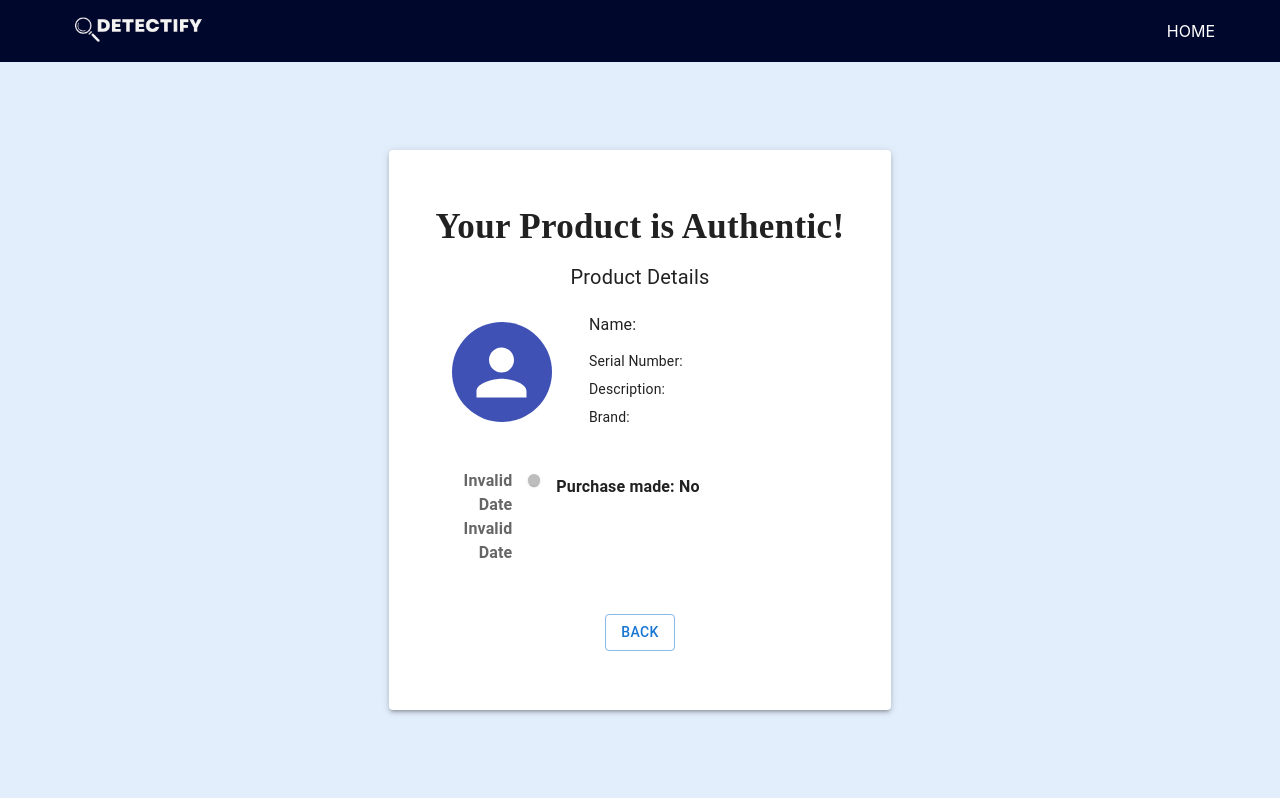
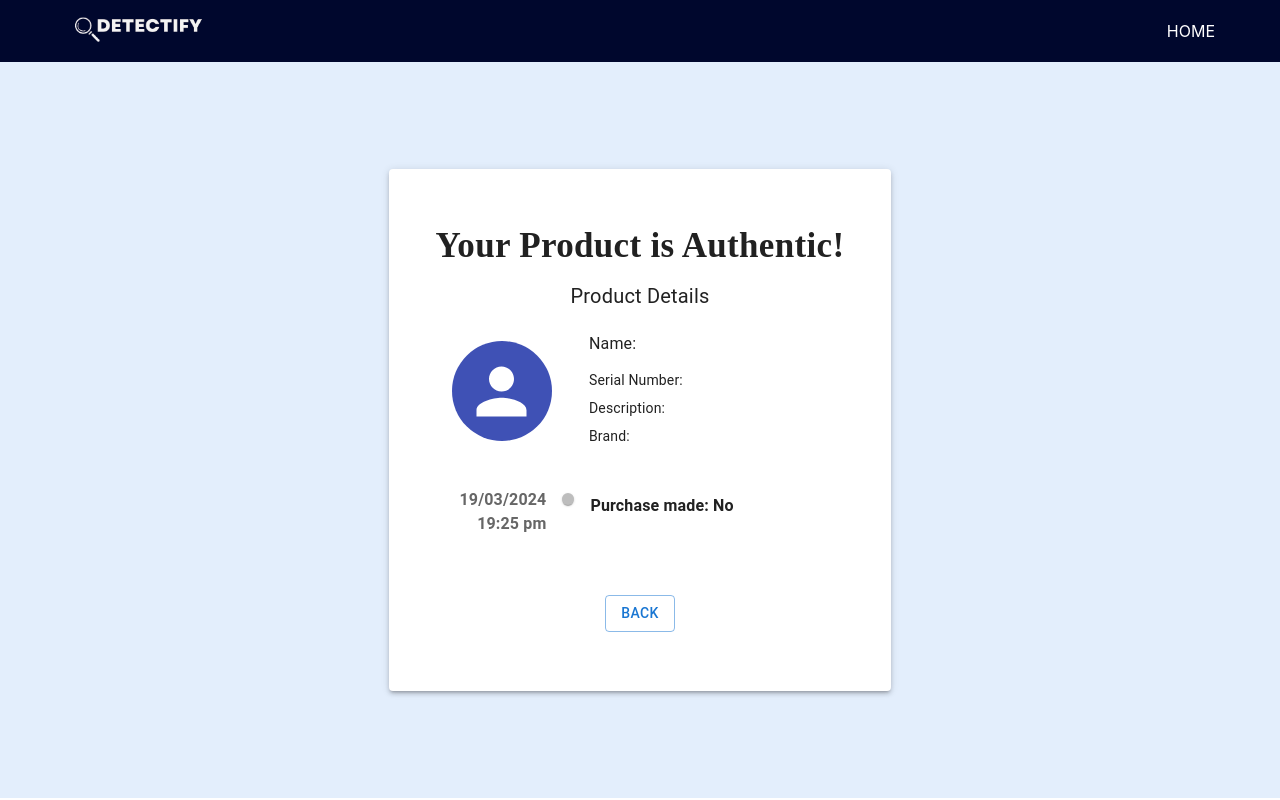
Before and after one commit to IceCYrip/detectify-frontend, a React (Create React App) app: page /product in a window 1280 px wide. Shown: the top 800 px of the page. Built offline with nearby package versions, Linux system fonts and the light colour scheme.

Commit message:
Final: Last and final commit (PLEASEEEEE)

```diff
--- a/src/components/pages/AddProduct.jsx
+++ b/src/components/pages/AddProduct.jsx
@@ -64,7 +64,7 @@ const AddProduct = () => {
   const [manuName, setManuName] = useState('')
   const [loading, setLoading] = useState('')
   const [manuLocation, setManuLocation] = useState('')
-  const [isUnique, setIsUnique] = useState(true)
+  // const [isUnique, setIsUnique] = useState(true)
 
   const CONTRACT_ADDRESS = '0x62081f016446585cCC507528cc785980296b4Ccd'
   const contractABI = abi.abi
@@ -87,47 +87,8 @@ const AddProduct = () => {
     axios
       .get('http://localhost:3003/product/serialNumber')
       .then((res) => setSerialNumber(res?.data?.serialnumber + 1))
+      .catch((err) => console.log(err))
   }, [])
-
-  // useEffect(() => {
-  //   Geocode.setApiKey('AIzaSyB5MSbxR9Vuj1pPeGvexGvQ3wUel4znfYY')
-
-  //   Geocode.fromLatLng(manuLatitude, manuLongtitude).then(
-  //     (response) => {
-  //       const address = response.results[0].formatted_address
-  //       let city, state, country
-  //       for (
-  //         let i = 0;
-  //         i < response.results[0].address_components.length;
-  //         i++
-  //       ) {
-  //         for (
-  //           let j = 0;
-  //           j < response.results[0].address_components[i].types.length;
-  //           j++
-  //         ) {
-  //           switch (response.results[0].address_components[i].types[j]) {
-  //             case 'locality':
-  //               city = response.results[0].address_components[i].long_name
-  //               break
-  //             case 'administrative_area_level_1':
-  //               state = response.results[0].address_components[i].long_name
-  //               break
-  //             case 'country':
-  //               country = response.results[0].address_components[i].long_name
-  //               break
-  //           }
-  //         }
-  //       }
-  //       // setManuLocation(address.replace(/,/g, ';'))
-  //       setManuLocation(address)
-
-  //     },
-  //     (error) => {
-  //       console.error(error)
-  //     }
-  //   )
-  // }, [manuLatitude, manuLongtitude])
 
   const generateQRCode = async (serialNumber) => {
     // const qrCode = await productContract.getProduct(serialNumber);
@@ -263,39 +224,41 @@ const AddProduct = () => {
     }
   }
 
-  const checkUnique = async () => {
-    const res = await axios.get('http://localhost:3003/product/serialNumber')
+  // const checkUnique = async () => {
+  //   const res = await axios.get('http://localhost:3003/product/serialNumber')
 
-    const existingSerialNumbers = res.data.map(
-      (product) => product.serialnumber
-    )
-    existingSerialNumbers.push(serialNumber)
+  //   const existingSerialNumbers = res.data?.serialnumber
+  //   existingSerialNumbers.push(serialNumber)
 
-    // checking for duplicated serial number
-    const duplicates = existingSerialNumbers.filter(
-      (item, index) => existingSerialNumbers.indexOf(item) != index
-    )
+  //   // checking for duplicated serial number
+  //   const duplicates = existingSerialNumbers.filter(
+  //     (item, index) => existingSerialNumbers.indexOf(item) != index
+  //   )
 
-    const isDuplicate = duplicates.length >= 1
+  //   const isDuplicate = duplicates.length >= 1
 
-    setIsUnique(!isDuplicate)
-  }
+  //   setIsUnique(!isDuplicate)
+  // }
 
   const handleSubmit = async (e) => {
     e.preventDefault()
 
-    checkUnique()
+    // checkUnique()
 
-    if (isUnique) {
-      // uploadImage(image)
-      // addProductDB(e) // add product to database
-      setLoading(
-        'Please pay the transaction fee to update the product details...'
-      )
-      await registerProduct(e)
-    }
+    // if (isUnique) {
+    //   // uploadImage(image)
+    //   // addProductDB(e) // add product to database
+    //   setLoading(
+    //     'Please pay the transaction fee to update the product details...'
+    //   )
+    //   await registerProduct(e)
+    // }
+    setLoading(
+      'Please pay the transaction fee to update the product details...'
+    )
+    await registerProduct(e)
 
-    setIsUnique(true)
+    // setIsUnique(true)
   }
 
   return (
@@ -333,8 +296,8 @@ const AddProduct = () => {
           <TextField
             fullWidth
             disabled
-            error={!isUnique}
-            helperText={!isUnique ? 'Serial Number already exists' : ''}
+            // error={!isUnique}
+            // helperText={!isUnique ? 'Serial Number already exists' : ''}
             id='outlined-basic'
             margin='normal'
             label='Serial Number'
--- a/src/components/pages/Product.jsx
+++ b/src/components/pages/Product.jsx
@@ -75,6 +75,7 @@ const Product = () => {
   const locationState = location.state
 
   useEffect(() => {
+    console.log(locationState)
     !!locationState?.serialNumber && getDataFromKuthunTari()
   }, [locationState])
 
@@ -91,7 +92,7 @@ const Product = () => {
       )
 
       const product = await productContract.getProduct(
-        locationState?.serialNumber
+        +locationState?.serialNumber
       )
 
       console.log('Retrieved product...', product)
@@ -379,12 +380,16 @@ const Product = () => {
             <TimelineItem>
               <TimelineOppositeContent color='textSecondary'>
                 <b>
-                  {dayjs(history[history.length - 1]?.timestamp * 1000).format(
-                    'DD/MM/YYYY'
-                  )}{' '}
-                  {dayjs(history[history.length - 1]?.timestamp * 1000).format(
-                    'HH:mm a'
-                  )}
+                  {dayjs(
+                    !!history?.length
+                      ? history[history?.length - 1]?.timestamp * 1000
+                      : new Date()
+                  ).format('DD/MM/YYYY')}{' '}
+                  {dayjs(
+                    !!history?.length
+                      ? history[history.length - 1]?.timestamp * 1000
+                      : new Date()
+                  ).format('HH:mm a')}
                 </b>
               </TimelineOppositeContent>
               <TimelineSeparator>
```
